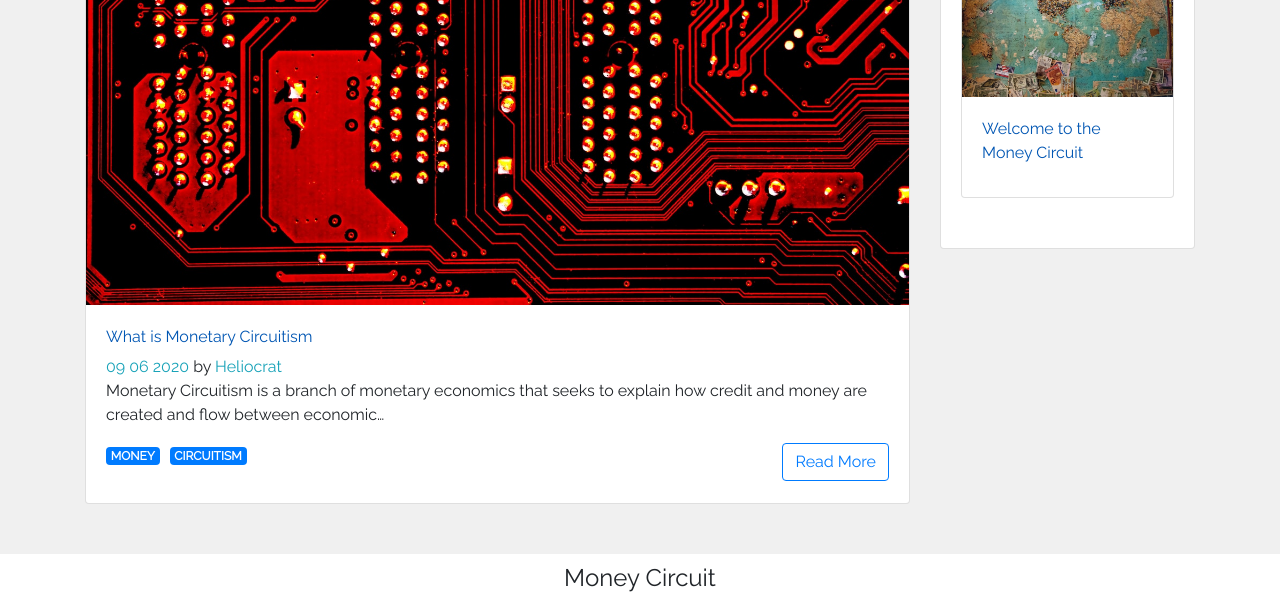
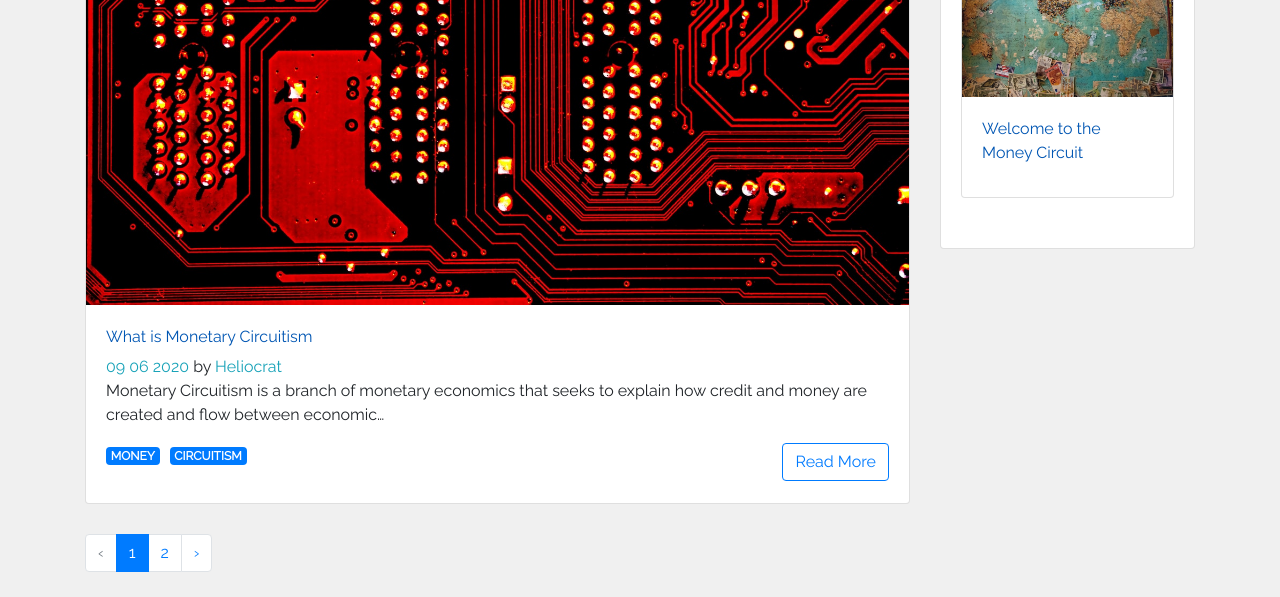
Before and after one commit to JamieVaughn/gatsby-news, a Gatsby site: page / in a window 1280 px wide. Shown: the part 1250-1847 px from the top of the page. Built offline with nearby package versions, Linux system fonts and the light colour scheme; Gatsby itself is replaced by a stand-in of ours.

Commit message:
Add pagination nav links

```diff
--- a/gatsby-node.js
+++ b/gatsby-node.js
@@ -111,7 +111,8 @@ exports.createPages = ({ actions, graphql }) => {
                 context: {
                     limit: postsPerPage,
                     skip: index * postsPerPage,
-                    currentPage
+                    currentPage,
+                    numberOfPages
                 }
             })
        })
--- /dev/null
+++ b/src/components/paginationbar.js
@@ -0,0 +1,32 @@
+import React from 'react'
+import { Pagination, PaginationItem, PaginationLink } from 'reactstrap'
+
+const PaginationBar = (props) => {
+    const { currentPage, pageTotal } = props
+    const isFirst = currentPage === 1
+    const isLast = currentPage === pageTotal
+    const previousPage = currentPage - 1 === 1 ? '/' : '/page/' + String(currentPage - 1)
+    const nextPage = '/page/' + String(currentPage + 1)
+    return (
+        <Pagination aria-label="Page naviagtion example">
+            <PaginationItem disabled={isFirst}>
+                <PaginationLink previous href={isFirst ? '/' : previousPage}></PaginationLink>
+            </PaginationItem>
+
+            {Array.from(
+                { length: pageTotal},
+                (_, i) => (
+                        <PaginationItem active={currentPage === i + 1} key={`page-number-${i + 1}`}>
+                            <PaginationLink href={`/${i === 0 ? '' : 'page/'+(i + 1)}`}>{i + 1}</PaginationLink>
+                        </PaginationItem>
+                    )
+            )}
+
+            <PaginationItem disabled={isLast}>
+                <PaginationLink next href={nextPage}/>
+            </PaginationItem>
+        </Pagination>
+    )
+}
+
+export default PaginationBar
--- a/src/pages/index.js
+++ b/src/pages/index.js
@@ -4,6 +4,7 @@ import Layout from "../components/layout"
 import SEO from "../components/seo"
 import {graphql, StaticQuery} from 'gatsby'
 import Post from '../components/Post'
+import PaginationBar from '../components/paginationbar'
 
 export const IndexQuery = graphql`
   query {
@@ -11,6 +12,7 @@ export const IndexQuery = graphql`
       sort: { fields: [frontmatter___date], order: DESC}
       limit: 2
       ) {
+      totalCount
       edges {
         node {
           id
@@ -37,19 +39,25 @@ export const IndexQuery = graphql`
   }
 `
 
-const IndexPage = () => (
+const IndexPage = () => {
+  const postsPerPage = 2;
+  let numberOfPages;
+  return (
     <Layout pageTitle="Money Circuit">
       <SEO title="Home" keywords={['MMT', 'Monetary', 'Money', 'Cricut', 'Investing', 'Economics', 'Modern Monetary Theory', 'Money Circuit']}/>
         <StaticQuery query={IndexQuery} render={data=> {
+          numberOfPages = Math.ceil(data.allMarkdownRemark.totalCount / postsPerPage)
           return (
             <div>
               {data.allMarkdownRemark.edges.map((data) => (
                 <Post key={data.node.id} node={data.node} slug={data.node.fields.slug}/>
               ))}
+              <PaginationBar currentPage={1} pageTotal={numberOfPages} />
             </div>
           )
         }} />
     </Layout>
   )
+}
 
 export default IndexPage
--- a/src/templates/postList.js
+++ b/src/templates/postList.js
@@ -1,17 +1,19 @@
 import React from 'react'
 import Layout from '../components/layout'
 import Post from '../components/Post'
+import PaginationBar from '../components/paginationbar'
 import { graphql } from 'gatsby'
 
 const postList = (props) => {
     const posts = props.data.allMarkdownRemark.edges
-    const { currentPage } = props.pageContext
+    const { currentPage, numberOfPages } = props.pageContext
 
     return (
         <Layout pageTitle={`Page: ${currentPage}`}>
             {posts.map(data => (
                 <Post key={data.node.id} node={data.node} slug={data.node.fields.slug} />
             ))}
+            <PaginationBar currentPage={currentPage} pageTotal={numberOfPages} />
         </Layout>
     )
 }
```
Lines whose indentation alone changed are shown as unchanged.
